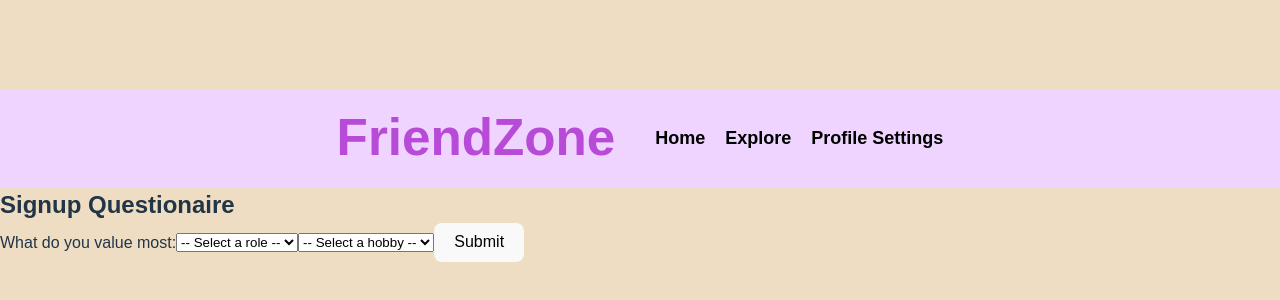
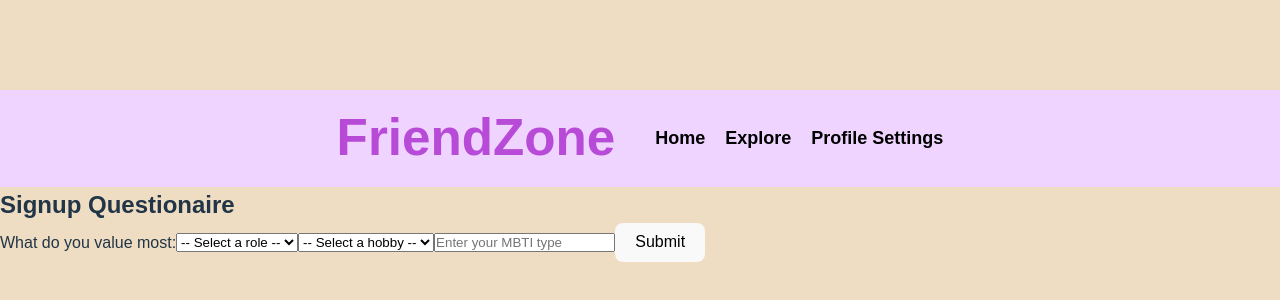
Before and after one commit to ishagoyalia/H4H2026, a React (Vite) app in the folder FriendZone/: page /signup in a window 1280 px wide. Shown: the part 224-524 px from the top of the page. Built offline with nearby package versions, Linux system fonts and the light colour scheme.

Commit message:
Added a question for MBTI

```diff
--- a/FriendZone/src/components/signup.jsx
+++ b/FriendZone/src/components/signup.jsx
@@ -25,23 +25,30 @@ const hobbyWeights = {
     'art': 1,
 };
 
+const mbtiWeights = 1; // Placeholder for MBTI weights if needed in the future
+
 export default function signup() {
     const [role, setRole] = useState(''); // default value
     const [hobbies, setHobbies] = useState('');
     const handleRoleChange = e => setRole(e.target.value)
     const handleHobbiesChange = e => setHobbies(e.target.value)
+    const [MBTI, setMBTI] = useState("")
+
 
     const handleSubmit = async () => {
         // Get weights for selected options
         const hobbyWeight = hobbyWeights[hobbies] || 0;
+        const mbtiWeight = mbtiWeights; // Currently a constant, can be expanded to vary by MBTI type if desired
 
         // Combine weights for combinedScore
         const weights = {
             hobbies,
             hobbyWeight,
+            MBTI,
+            mbtiWeight,
         };
 
-        console.log('Weights for combinedScore:', weights);
+        console.log('Weights for hobbies:', weights);
         // Resolve userId: prefer locally stored id (set at login), then prefer Google provider ID, fallback to Firebase user UID
         let userId = localStorage.getItem('userId');
         if (!userId) {
@@ -108,6 +115,14 @@ export default function signup() {
                     </>
                 )}
             </select>
+
+            <input //The MBTI inputs
+                type="MBTI"
+                placeholder="Enter your MBTI type"
+                value={MBTI}
+                onChange={(e) => setMBTI(e.target.value)}
+                required
+            />
             <Link to="/"><button type="Submit" onClick={handleSubmit}> Submit </button></Link>
         </div>
     )
```
